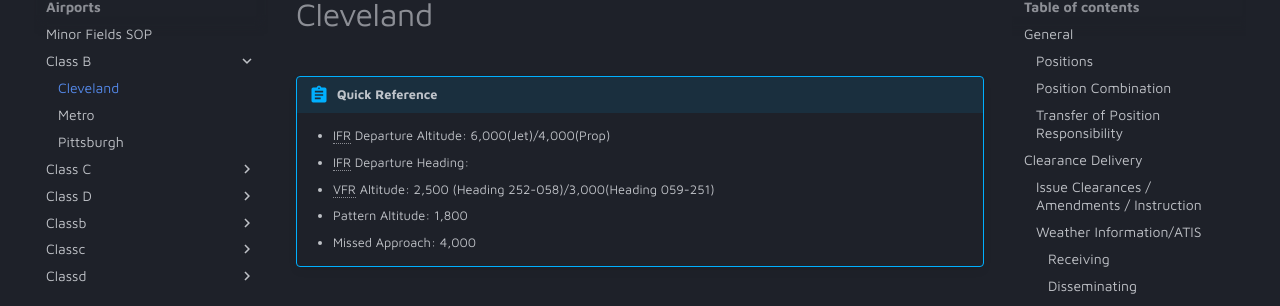
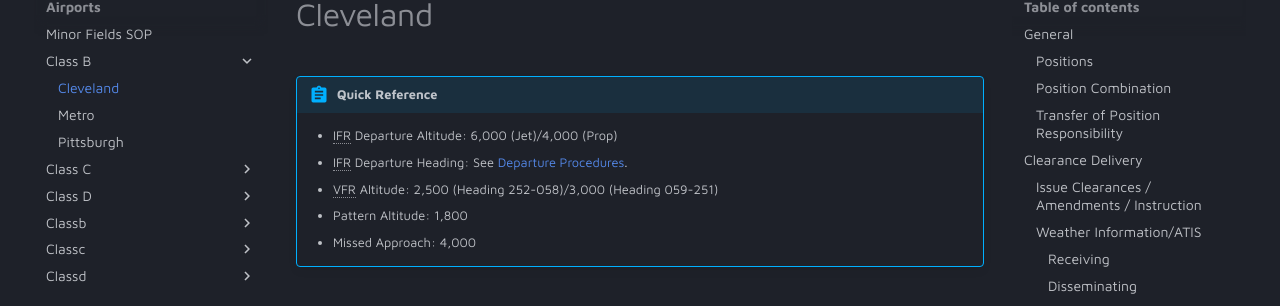
Before and after one commit to virtualZOB/refs, an MkDocs documentation site: the page built from docs/airports/Class-B/Cleveland.md, in a window 1280 px wide and 900 px high. Shown: the part 152-458 px from the top of the window. Built offline with MkDocs 1.6.1 and Material for MkDocs 9.7.7, drawn with Linux system fonts in a browser that asks for light colours; comment, search, counter and statistics services are not loaded.

Commit message:
[KCLE] quick ref box cleanup

```diff
--- a/docs/airports/Class-B/Cleveland.md
+++ b/docs/airports/Class-B/Cleveland.md
@@ -1,9 +1,9 @@
 # Cleveland
 
 !!! abstract "Quick Reference"
-    - IFR Departure Altitude: 6,000(Jet)/4,000(Prop)
-    - IFR Departure Heading:
-    - VFR Altitude: 2,500 (Heading 252-058)/3,000(Heading 059-251)
+    - IFR Departure Altitude: 6,000 (Jet)/4,000 (Prop)
+    - IFR Departure Heading: See [Departure Procedures](#departure-procedures).
+    - VFR Altitude: 2,500 (Heading 252-058)/3,000 (Heading 059-251)
     - Pattern Altitude: 1,800
     - Missed Approach: 4,000
 
```
